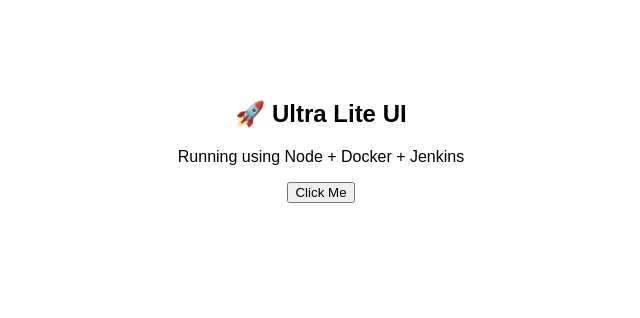
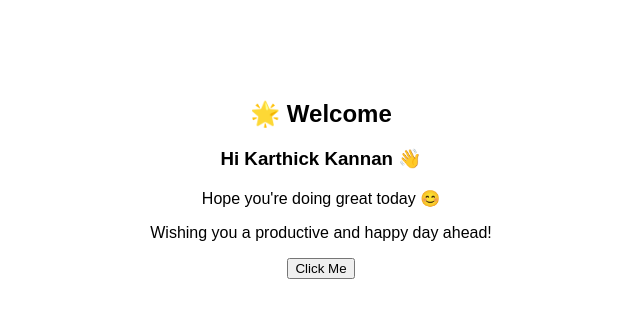
Before and after one commit to sanjayhanumanth/simple_ui, a website: page index.html in a window 1280 px wide. Shown: the whole page, without its empty margins (319-959 px from the left). Drawn offline with Linux system fonts and the light colour scheme.

Commit message:
karthick

```diff
--- a/index.html
+++ b/index.html
@@ -5,15 +5,18 @@
 </head>
 <body style="text-align:center; margin-top:100px; font-family:Arial;">
 
-  <h2>🚀 Ultra Lite UI</h2>
-  <p>Running using Node + Docker + Jenkins</p>
+  <h2>🌟 Welcome</h2>
+
+  <h3>Hi Karthick Kannan 👋</h3>
+  <p>Hope you're doing great today 😊</p>
+  <p>Wishing you a productive and happy day ahead!</p>
 
   <button onclick="clickMe()">Click Me</button>
   <p id="msg"></p>
 
   <script>
     function clickMe() {
-      document.getElementById("msg").innerText = "Working perfectly 👍";
+      document.getElementById("msg").innerText = "Keep smiling, Karthick Kannan! 😊";
     }
   </script>
 
```
